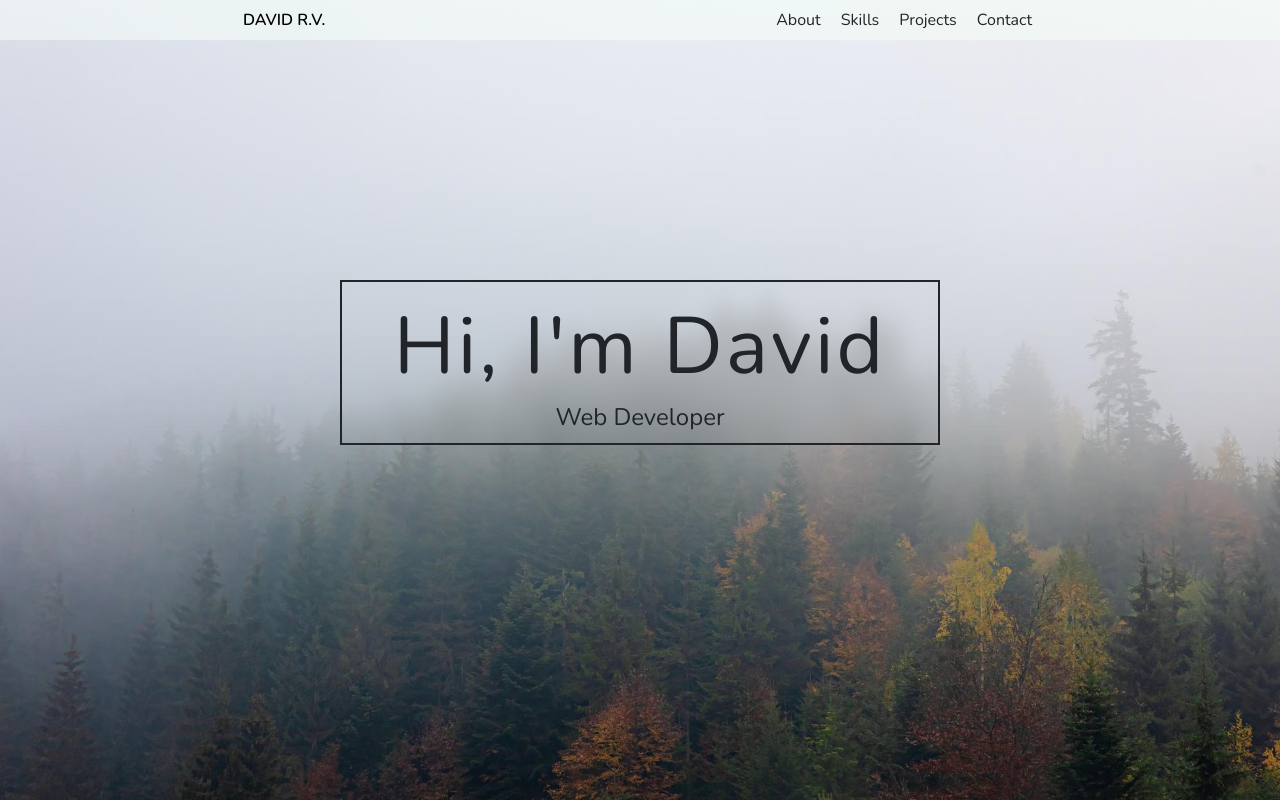
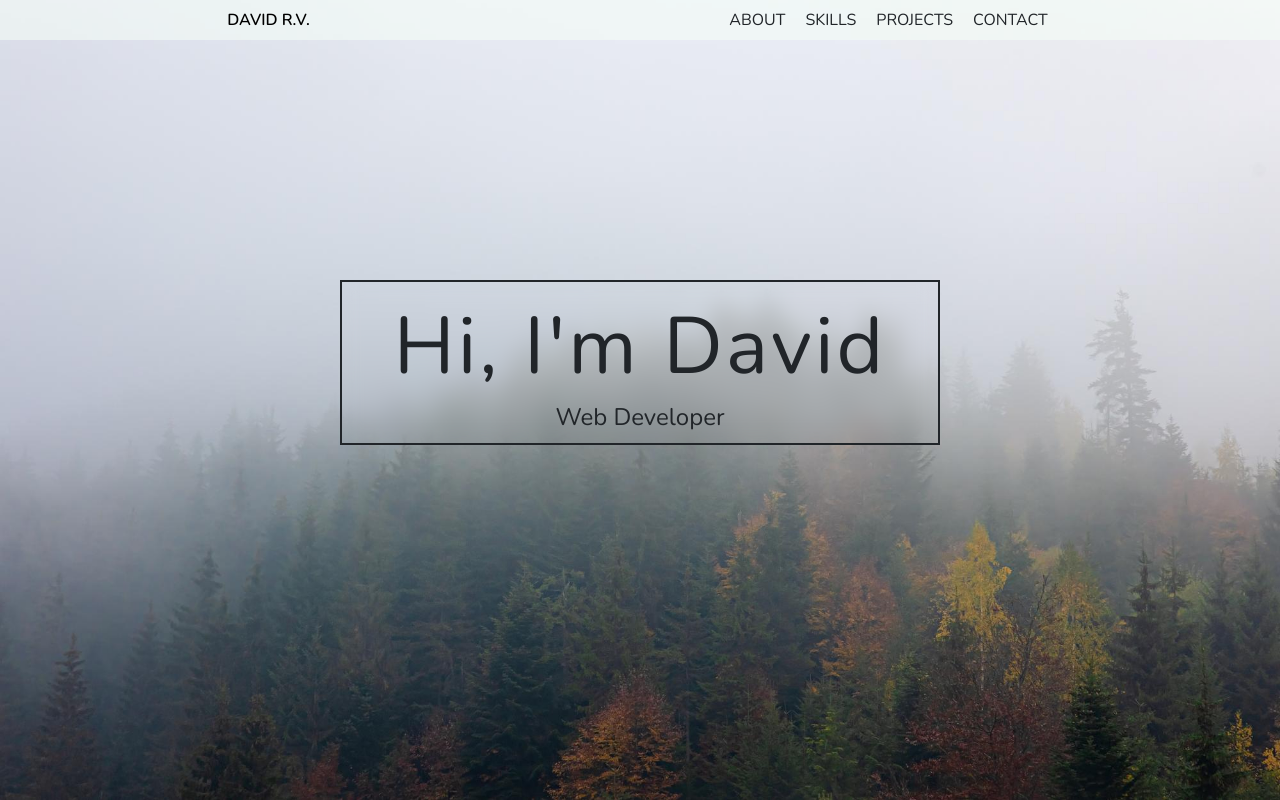
Before and after one commit to DavidSRV/portfolio, a React (Create React App) app: page / in a window 1280 px wide. Built offline with nearby package versions, Linux system fonts and the light colour scheme.

Commit message:
main page done

```diff
--- a/src/components/navBar/NavBar.jsx
+++ b/src/components/navBar/NavBar.jsx
@@ -9,10 +9,10 @@ function NavBar() {
         <p>DAVID R.V.</p>
       </div>
       <div className="links__general">
-        <Link to="/About">About</Link>
-        <Link to="/Skills">Skills</Link>
-        <Link to="/Projects">Projects</Link>
-        <Link to="/Contact">Contact</Link>
+        <Link to="/About">ABOUT</Link>
+        <Link to="/Skills">SKILLS</Link>
+        <Link to="/Projects">PROJECTS</Link>
+        <Link to="/Contact">CONTACT</Link>
       </div>
     </nav>
   );
--- a/src/components/navBar/_NavBarStyle.scss
+++ b/src/components/navBar/_NavBarStyle.scss
@@ -9,22 +9,25 @@
     justify-content: space-around;
     background-color: $background-nav;
 
-    & .links__name{
-        & p{
+    & .links__name {
+        & p {
             font-weight: 600;
+            user-select: none;
         }
     }
 
-    & .links__general{
+    & .links__general {
         padding: 5px;
         display: flex;
         gap: 20px;
 
-
-        & a{
+        & a {
             text-decoration: none;
             color: $letter;
 
+            &:hover{
+                opacity: 0.50;
+            }
         }
     }
 }
```
